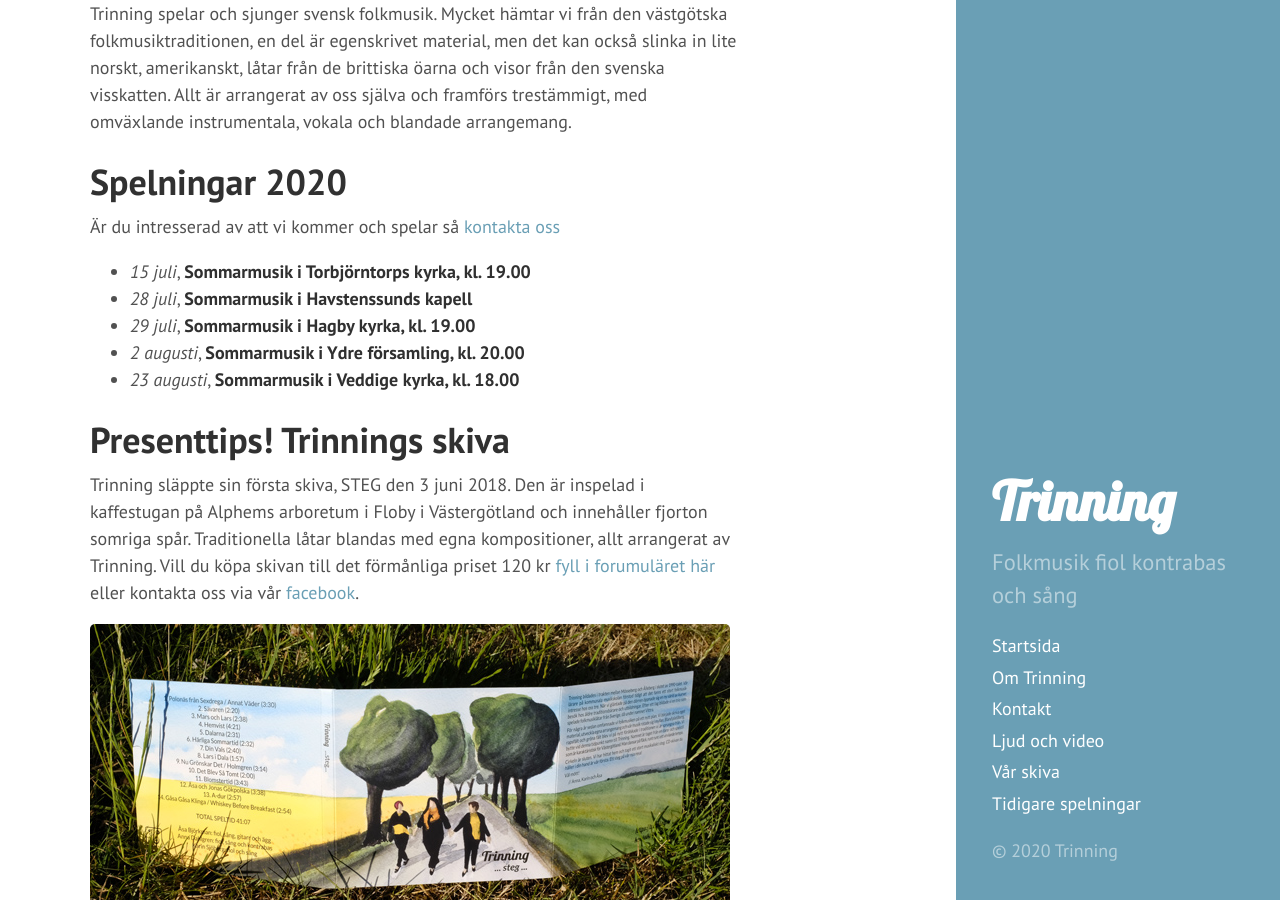
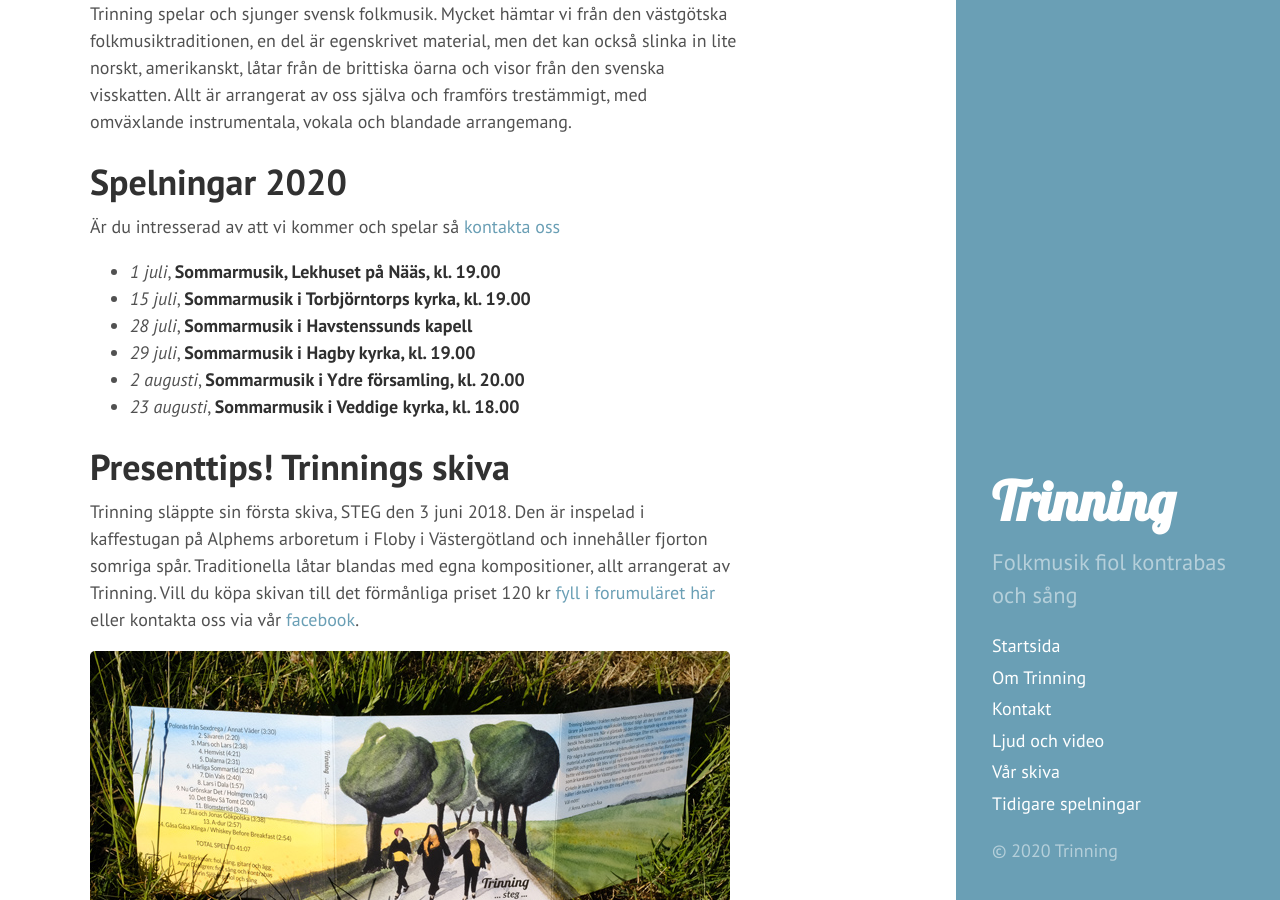
Before and after one commit to trinning/trinning.github.io, a Jekyll site: the page built from index.md, in a window 1280 px wide and 900 px high, scrolled down 435 px. Built offline with Jekyll 4.4.1, drawn with Linux system fonts in a browser that asks for light colours.

Commit message:
Uppdaterat spelningar

```diff
--- a/index.md
+++ b/index.md
@@ -14,6 +14,7 @@ in lite norskt, amerikanskt, låtar från de brittiska öarna och visor från de
 # Spelningar 2020
 Är du intresserad av att vi kommer och spelar så [kontakta oss](/kontakt)
 
+* *1 juli*, **Sommarmusik, Lekhuset på Nääs, kl. 19.00**
 * *15 juli*, **Sommarmusik i Torbjörntorps kyrka, kl. 19.00**
 * *28 juli*, **Sommarmusik i Havstenssunds kapell**
 * *29 juli*, **Sommarmusik i Hagby kyrka, kl. 19.00**
```
